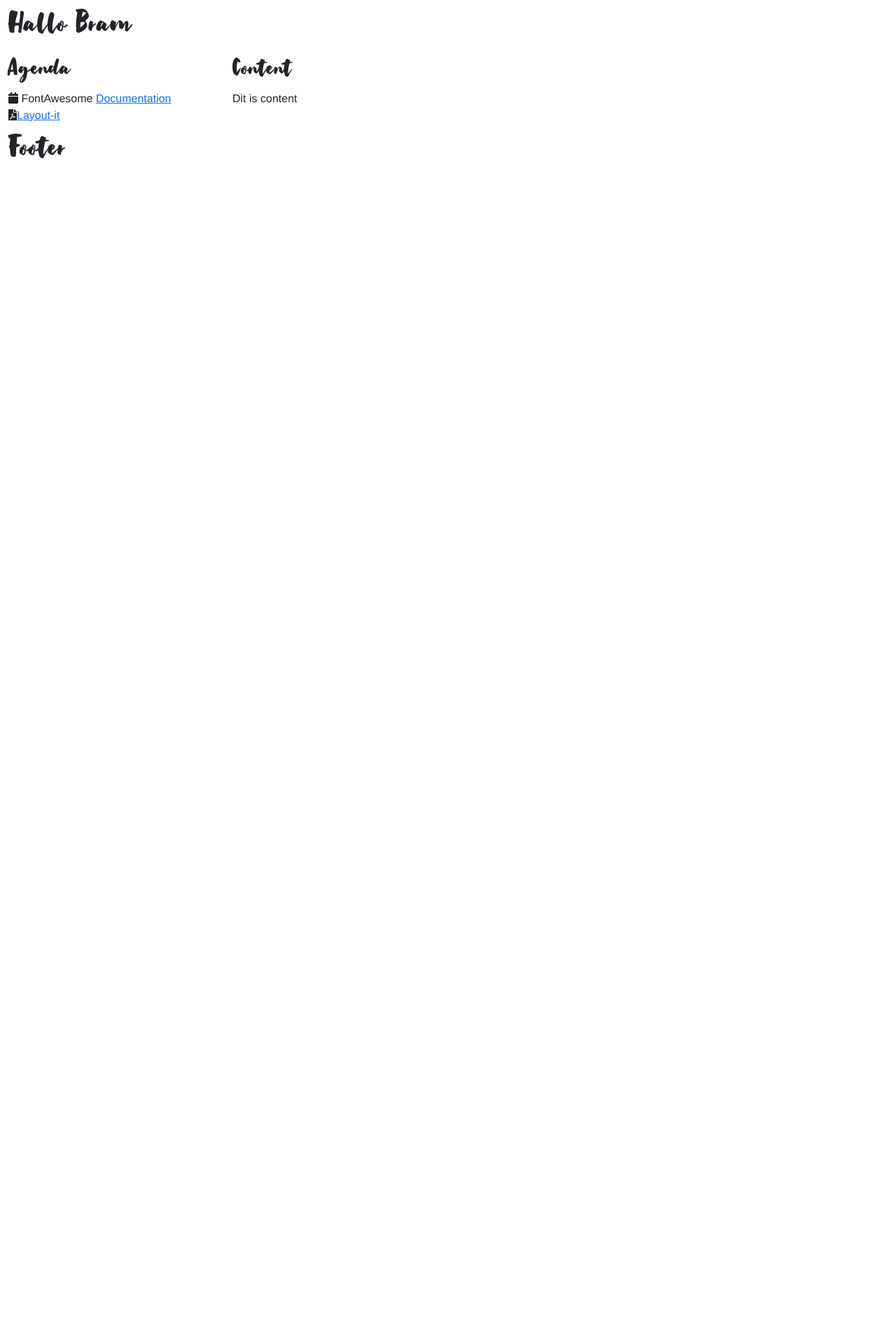
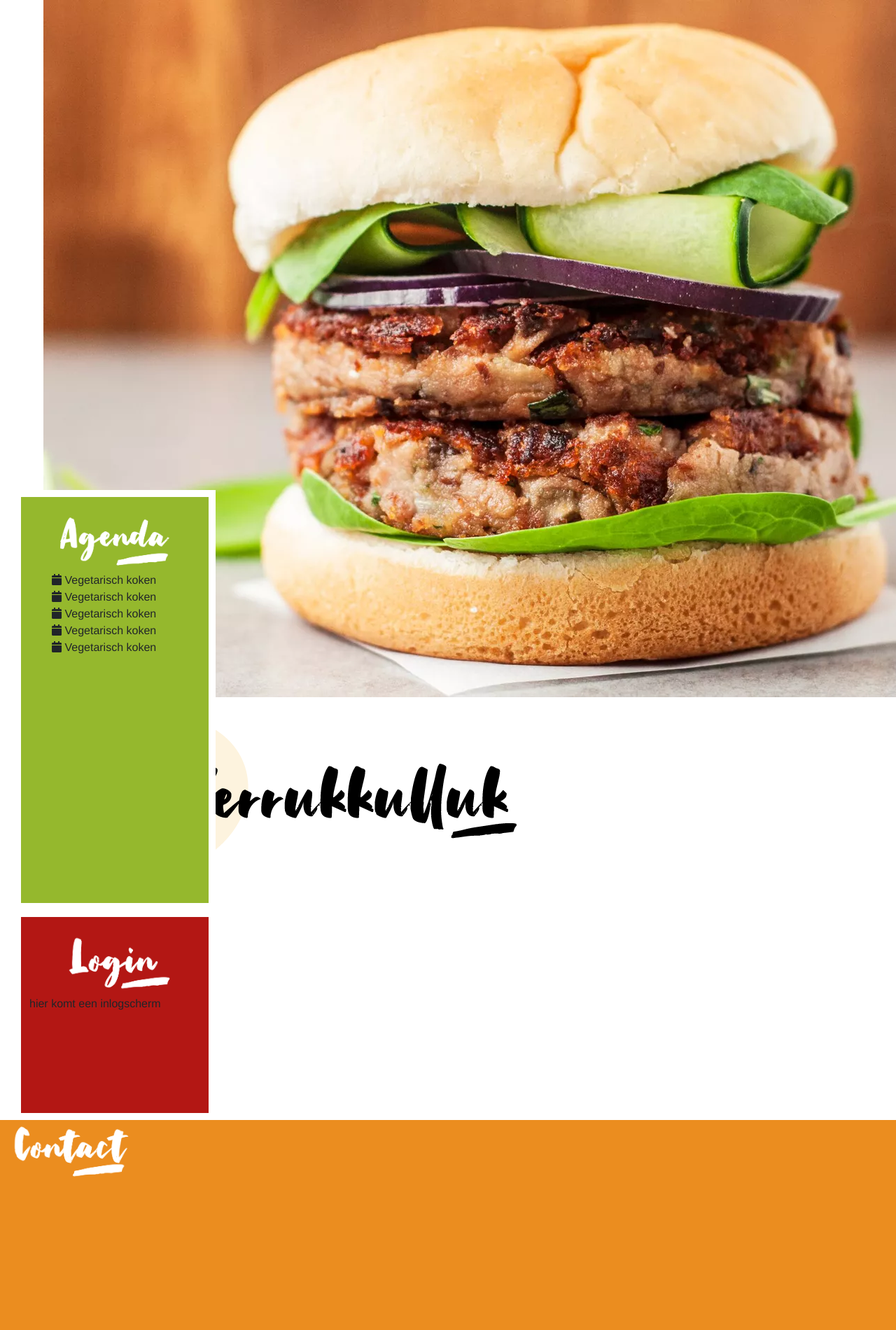
Before and after one commit to ReneKrewinkel/educom-verrukkulluk-1678798729, a PHP site: template templates/detail.html.twig in a window 1280 px wide; the page is wider, and only the part inside the window is pictured. Shown: that part at 70% size. Before the commit the page ends 226 px from the top of that part, so only its background shows below. Run offline with PHP 8.4, Linux system fonts and the light colour scheme; the template is opened without the code that fills it, so the values that code supplies are empty; some libraries are stand-ins or nearby versions.

Commit message:
achtergrond blokken main (#13)

```diff
--- a/assets/css/main.css
+++ b/assets/css/main.css
@@ -29,7 +29,8 @@
 
 }
 
-/** HEADING **/
+/** HEADINGS **/
+
 h1, h2, h3, h4, h5, h6 {
     font-family: var(--heading) !important;
 }
@@ -52,3 +53,61 @@ html, body {
     font-family: "Helvetica Neue", Arial, SansSerif;
     font-size: 16px;
 }
+
+/* Header */
+.header-center{
+    background-image: url("../img/vegan-burger.png");
+    background-size: cover;
+
+    /* padding: 25px; */
+    background-origin: content-box;
+    background-repeat: no-repeat;
+    margin-left: 50px;
+    height: 700px;
+
+}
+
+/* Agenda  */
+.agenda-color{
+    width: 90%;
+    height: 600px;
+    background-color: var(--lighter-green);
+    margin-left: 20px;
+    border: 10px solid #FFF;
+}
+
+.agenda-center{
+    display: flex;
+    height: 15%;
+    justify-content: center;
+    margin-top: 20px;
+}
+
+/* Login */
+.login-color{
+width: 90%;
+height: 300px;
+background-color: var(--darker-red);
+margin-left: 20px;
+border: 10px solid #FFF;
+}
+
+.login-center {
+    display: flex;
+    height: 33%;
+    justify-content: center;
+    margin-top: 20px;
+}
+
+.footer-color {
+background-color: var(--darker-orange);
+/* padding-left: 80px; */
+/* margin-right: 120px; */
+height: 300px;
+}
+
+.contact-center {
+    display: flex;
+    height: 30%;
+    justify content: center:
+}
--- a/templates/detail.html.twig
+++ b/templates/detail.html.twig
@@ -1,5 +1,15 @@
+{# opnemen van de main file#}
 {% extends "main.html.twig" %}
 
 {% block header %}
-<h1>Hallo Bram</h1>
+<img src="assets/img/vegan-burger.png" alt= "vegan burger" />
+<img src = "assets/img/logo-v2.png" alt = "verrukkulluk logo"/>
 {% endblock %}
+
+
+{#content detail page#}
+
+{% block content %}
+
+
+{% endblock %}
--- a/templates/homepage.html.twig
+++ b/templates/homepage.html.twig
@@ -2,7 +2,11 @@
 {% extends "main.html.twig" %}
 
 {% block header %}
+
+<div class = "header-center">
 <img src="assets/img/logo-v2.png"/>
+<h1>Verrukkulluk</h1>
+</div>
 {% endblock %}
 
 
--- a/templates/main.html.twig
+++ b/templates/main.html.twig
@@ -18,33 +18,59 @@
 <div class="container-fluid">
 
     <div class="row">
-        <div class="col-md-12">
+        <div class="col-md-12 header-center">
         {% block header %}
-
         {% endblock %}
         </div>
     </div>
 
-    <div class="row">
-        <div class="col-md-3">
-            <h2>Agenda</h2>
-            <i class="fa fa-calendar"></i> FontAwesome <a href="https://fontawesome.com/icons?d=gallery&m=free">Documentation</a><br>
-            <i class="fa fa-file-pdf"></i><a href="https://www.layoutit.com/build">Layout-it</a>
 
 
-        </div>
+
+	<div class="row">
+		<div class="col-md-3">
+			<div class="row">
+				<div class="col-md-12 agenda-color">
+                    <div class="agenda-center"><img src = "assets/img/verrukkulluk-agenda.png" alt = "agenda header"></div>
+                    <ul style="list-style: none;">
+                        <li><i class="fa fa-calendar"></i> Vegetarisch koken</li>
+                        <li><i class="fa fa-calendar"></i> Vegetarisch koken</li>
+                        <li><i class="fa fa-calendar"></i> Vegetarisch koken</li>
+                        <li><i class="fa fa-calendar"></i> Vegetarisch koken</li>
+                        <li><i class="fa fa-calendar"></i> Vegetarisch koken</li>
+                    </ul>
+			    </div>
+            </div>
+			<div class="row">
+				<div class="col-md-12 login-color ">
+                    <div>
+                    <div class="login-center"><img src = "assets/img/verrukkulluk-login.png" alt = "login header"></div>
+
+                    hier komt een inlogscherm
+                    </div>
+				</div>
+			</div>
+		</div>
+
+
         <div class="col-md-9">
-            <h2>Content</h2>
-            {%  block content %}
-            Dit is content
-            {%  endblock %}
+            <div class = "row">
+                <div class = "col-md-12">
+                    {%  block content %}
+                    {%  endblock %}
+                </div>
+            </div>
+            <div class = "row">
+                <div class = "col-md-12">
+                </div>
+            </div>
         </div>
     </div>
 
 
     <div class="row">
-        <div class="col-md-12">
-            <h1>Footer</h1>
+        <div class="col-md-12 footer-color">
+            <div class = "contact-center"> <img src = "assets/img/verrukkulluk-contact.png" alt = "agenda header"></div>
         </div>
     </div>
 
```
Also changed, not shown: assets/img/vegan-burger.png (added).
